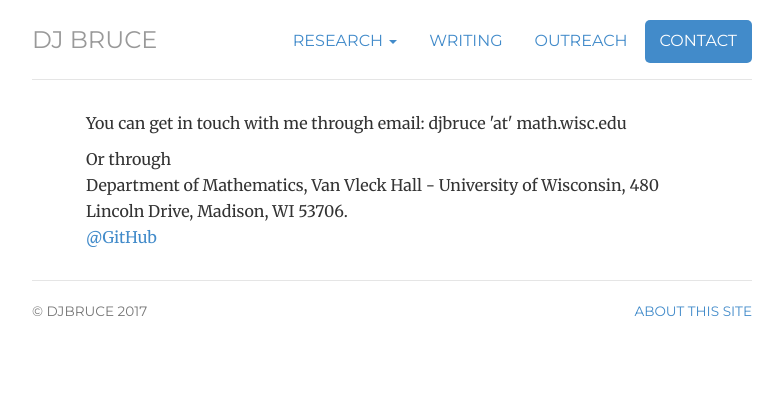
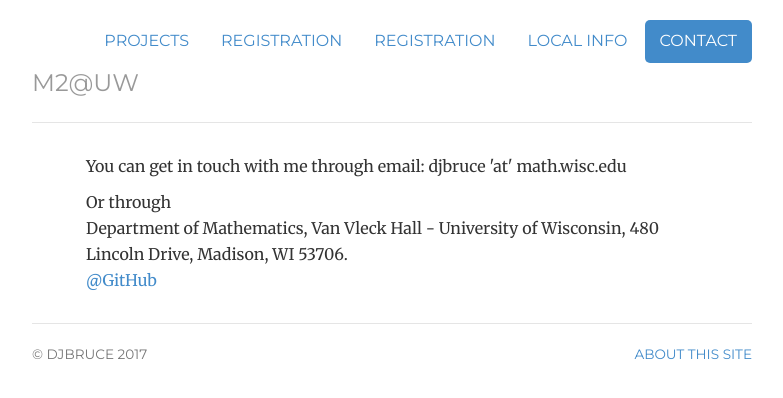
Before and after one commit to julietteBruce/M2-Wisconsin-2018, a Jekyll site: the page built from contact/index.html, in a window 1280 px wide. Shown: the top 398 px of the page, without its empty margins (248-1031 px from the left). Built offline with Jekyll 4.4.1, drawn with Linux system fonts in a browser that asks for light colours.

Commit message:
Updated Head, Header, Footer, etc.

```diff
--- a/_includes/head.html
+++ b/_includes/head.html
@@ -6,7 +6,7 @@
 	<!-- favicon
 	<link rel="shortcut icon" href="/img/ico/favicon.png">
 	-->
-	<title>{{ page.title }} | DJ Bruce | Grad Student</title>
+	<title>{{ page.title }} | M2@UW 2018</title>
 	<!-- styles -->
 	<link href="/css/bootstrap.css" rel="stylesheet">
 	<link href="/css/jumbotron-narrow.css" rel="stylesheet">
--- a/_includes/header.html
+++ b/_includes/header.html
@@ -2,19 +2,11 @@
 
 
 <ul class="nav nav-pills pull-right">
-	<li class="dropdown">
-		<a class="dropdown-toggle" data-toggle="dropdown" href="#">Research
-    	<span class="caret"></span></a>
-    <ul class="dropdown-menu">
-      <li class="{{ page.publications }}"><a href="/publications" title="Publications">Publications</a></li>
-      <li class="{{ page.presentations }}"><a href="/presenations" title="Presentations">Presentations</a></li>
-      <li class="{{ page.code }}"><a href="/code" title="Coding">Coding</a></li>
-      <li class="{{ page.travel }}"><a href="/travel" title="Travel">Travel</a></li>
-    </ul>
-  	</li>
-		<li class="{{ page.notes }}"><a href="/writing" title="Writing">Writing</a></li>
-		<li class="{{ page.outreach }}"><a href="/outreach" title="Outreach">Outreach</a></li>
+		<li class="{{ page.projects }}"><a href="/projects" title="Projects">Projects</a></li>
+		<li class="{{ page.participants }}"><a href="/participants" title="Participants">Registration</a></li>
+		<li class="{{ page.registration }}"><a href="/registration" title="Registration">Registration</a></li>
+		<li class="{{ page.local }}"><a href="/travel" title="Travel">Local Info</a></li>
 		<li class="{{ page.contact }}"><a href="/contact" title="Contact">Contact</a></li>
 	</ul>
-	<h3 class="text-muted"><a href="/">DJ Bruce</a></h3>
+	<h3 class="text-muted"><a href="/">M2@UW</a></h3>
 </div> <!-- /header -->
```
